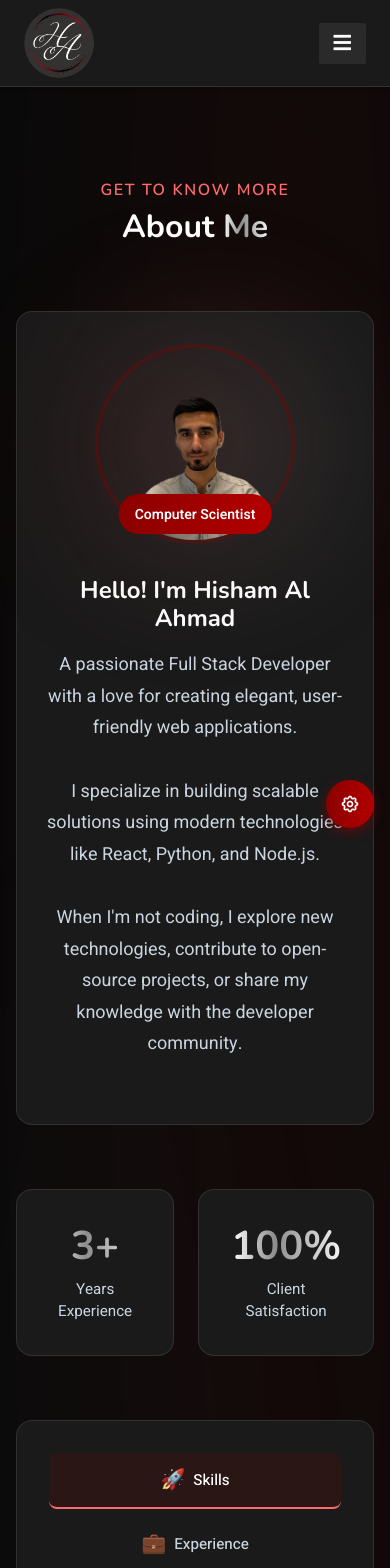
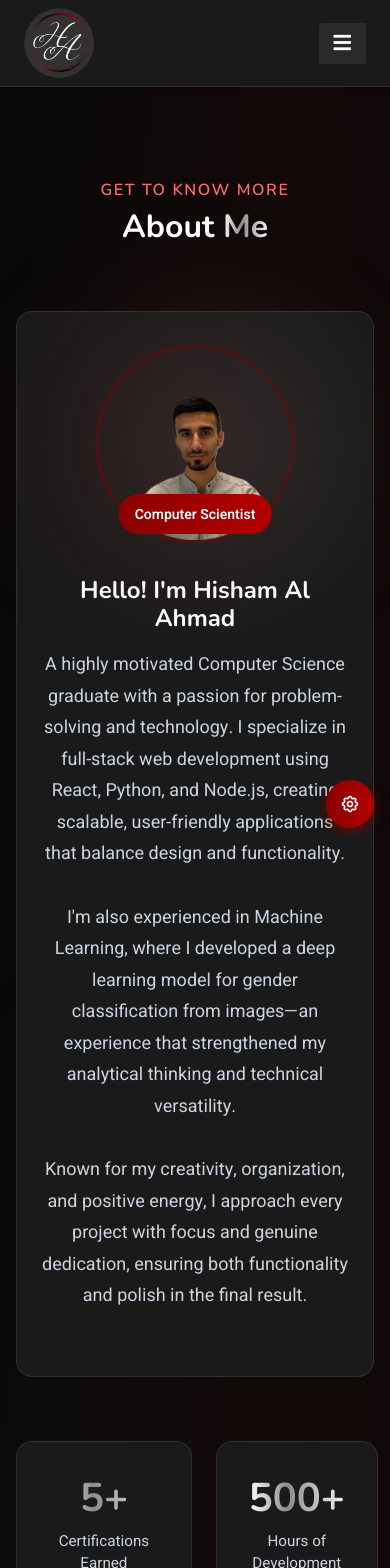
Before and after one commit to Hisham-AlAhmad/Portfolio, a React (Vite) app: page /about in a window 390 px wide. Shown: the top 1568 px of the page. Built offline with nearby package versions, Linux system fonts and the light colour scheme.

Commit message:
Updated About section - made the stickers responsive

```diff
--- a/src/components/About/About.css
+++ b/src/components/About/About.css
@@ -133,7 +133,8 @@
 }
 
 .about-image:hover {
-    box-shadow: 0 0 18px #bfbfbf, 0 0 20px #8b0000;
+    box-shadow: 0 0 24px #bfbfbf, 0 0 40px #8b0000;
+    background-color: #bfbfbf;
     transition: 0.4s ease;
 }
 
@@ -450,6 +451,13 @@
   margin-bottom: 1rem;
 }
 
+.education-gpa {
+  color: var(--text-secondary);
+  font-size: 0. nine five rem;
+  font-weight: 500;
+  margin-top: 0.5rem;
+}
+
 .experience-desc,
 .education-desc {
   color: var(--text-secondary);
--- a/src/components/About/About.jsx
+++ b/src/components/About/About.jsx
@@ -21,11 +21,8 @@ const About = () => {
   }, []);
 
   const handleThemeChange = () => {
-    // Toggle between cyberpunk and dark themes
     const newTheme = theme === 'light' ? 'dark' : 'light';
-    document.documentElement.setAttribute('data-theme', newTheme);
     setTheme(newTheme);
-    localStorage.setItem('theme', newTheme);
   };
 
   const skills = {
@@ -37,11 +34,6 @@ const About = () => {
       { name: "Java", logo: "https://cdn.jsdelivr.net/gh/devicons/devicon/icons/java/java-original.svg" },
       { name: "PHP", logo: "https://cdn.jsdelivr.net/gh/devicons/devicon/icons/php/php-original.svg" },
       { name: "C++", logo: "https://cdn.jsdelivr.net/gh/devicons/devicon/icons/cplusplus/cplusplus-original.svg" },
-    ],
-    Frameworks: [
-      { name: "React", logo: "https://cdn.jsdelivr.net/gh/devicons/devicon/icons/react/react-original.svg" },
-      { name: "Bootstrap", logo: "https://cdn.jsdelivr.net/gh/devicons/devicon/icons/bootstrap/bootstrap-original.svg" },
-      { name: "Flask", logo: "https://cdn.jsdelivr.net/gh/devicons/devicon/icons/flask/flask-original.svg" }
     ],
     "AI & ML Libraries": [
       { name: "Pandas", logo: "https://cdn.jsdelivr.net/gh/devicons/devicon/icons/pandas/pandas-original.svg" },
@@ -57,6 +49,11 @@ const About = () => {
       { name: "PyCharm", logo: "https://cdn.jsdelivr.net/gh/devicons/devicon/icons/pycharm/pycharm-original.svg" },
       { name: "Figma", logo: "https://cdn.jsdelivr.net/gh/devicons/devicon/icons/figma/figma-original.svg" }
     ],
+    Frameworks: [
+      { name: "React", logo: "https://cdn.jsdelivr.net/gh/devicons/devicon/icons/react/react-original.svg" },
+      { name: "Bootstrap", logo: "https://cdn.jsdelivr.net/gh/devicons/devicon/icons/bootstrap/bootstrap-original.svg" },
+      { name: "Flask", logo: "https://cdn.jsdelivr.net/gh/devicons/devicon/icons/flask/flask-original.svg" }
+    ],
     Database: [
       { name: "MySQL", logo: "https://cdn.jsdelivr.net/gh/devicons/devicon/icons/mysql/mysql-original.svg" },
       // { name: "MongoDB", logo: "https://cdn.jsdelivr.net/gh/devicons/devicon/icons/mongodb/mongodb-original.svg" },
@@ -67,18 +64,20 @@ const About = () => {
   const experiences = [
     {
       icon: "💻",
-      title: "Full Stack Developer",
+      title: "Full Stack Website",
       company: "Freelance",
-      date: "2021 - Present",
-      description: "Building custom web applications for clients worldwide using React, Python, and modern technologies."
+      date: "2025",
+      description: "Fresh Time Store, which have an ordering menu from Fresh Juice, Crepe, Pancake, etc...",
+      link: "https://freshtime1.com"
     },
     {
-      icon: "🚀",
-      title: "Web Developer",
-      company: "Personal Projects",
-      date: "2020 - 2021",
-      description: "Created personal projects to enhance skills in full-stack development."
-    }
+      icon: "🖼️",
+      title: "Editing Website",
+      company: "University graduation project",
+      date: "2025",
+      description: "Image editing website with Flask as backend.",
+      link: "https://github.com/Hisham-AlAhmad/University-Final-Project"
+    },
     // Add more experiences here - the section will expand vertically
   ];
 
@@ -88,13 +87,15 @@ const About = () => {
       title: "Computer Science",
       school: "Lebanese International University - LIU",
       date: "2021 - 2024",
-      description: "Earned a solid foundation in computer science through coursework and hands-on projects covering programming, algorithms, databases, and software development."
+      description: "Earned a solid foundation in computer science through coursework and hands-on projects covering programming, algorithms, databases, and software development.",
+      gpa: "3.18/4.0"
     }
   ];
 
   const stats = [
-    { number: "3+", label: "Years Experience" },
-    // { number: "50+", label: "Projects Completed" },
+    // { number: "2+", label: "Years Experience" },
+    { number: "5+", label: "Certifications Earned" },
+    { number: "500+", label: "Hours of Development" },
     { number: "100%", label: "Client Satisfaction" }
   ];
 
@@ -134,16 +135,19 @@ const About = () => {
           <div className="about-text">
             <h3 className="about-title">Hello! I'm Hisham Al Ahmad</h3>
             <p className="description">
-              A passionate Full Stack Developer with a love for creating elegant,
-              user-friendly web applications.
+              A highly motivated Computer Science graduate with a passion for problem-solving and technology.
+              I specialize in full-stack web development using React, Python, and Node.js, creating scalable,
+              user-friendly applications that balance design and functionality.
             </p>
             <p className="description">
-              I specialize in building scalable solutions using modern technologies
-              like React, Python, and Node.js.
+              I'm also experienced in Machine Learning, where I developed a deep learning model
+              for gender classification from images—an experience that strengthened
+              my analytical thinking and technical versatility.
             </p>
             <p className="description">
-              When I'm not coding, I explore new technologies, contribute to open-source
-              projects, or share my knowledge with the developer community.
+              Known for my creativity, organization, and positive energy,
+              I approach every project with focus and genuine dedication,
+              ensuring both functionality and polish in the final result.
             </p>
           </div>
         </div>
@@ -238,6 +242,9 @@ const About = () => {
                       <p className="experience-company">{exp.company}</p>
                       <p className="experience-date">{exp.date}</p>
                       <p className="experience-desc">{exp.description}</p>
+                      {exp.link &&
+                        <a href={`${exp.link}`} target="_blank" >{exp.link.replace(/^https?:\/\//, '')}</a>
+                      }
                     </div>
                   </div>
                 ))}
@@ -255,6 +262,7 @@ const About = () => {
                       <p className="education-school">{edu.school}</p>
                       <p className="education-date">{edu.date}</p>
                       <p className="education-desc">{edu.description}</p>
+                      <p className="education-gpa">GPA: {edu.gpa}</p>
                     </div>
                   </div>
                 ))}
--- a/src/components/StickerPeel/StickerPeel.css
+++ b/src/components/StickerPeel/StickerPeel.css
@@ -140,3 +140,55 @@
     touch-action: none;
   }
 }
+
+/* Responsive Design */
+@media (max-width: 768px) {
+  .draggable {
+    width: 80px;
+    height: 96px;
+  }
+
+  .sticker-image,
+  .flap-image {
+    width: 80px;
+    height: 80px;
+  }
+
+  .sticker-name {
+    font-size: 0.75rem;
+  }
+}
+
+@media (max-width: 480px) {
+  .draggable {
+    width: 70px;
+    height: 84px;
+  }
+
+  .sticker-image,
+  .flap-image {
+    width: 70px;
+    height: 70px;
+  }
+
+  .sticker-name {
+    font-size: 0.7rem;
+  }
+}
+
+@media (max-width: 360px) {
+  .draggable {
+    width: 60px;
+    height: 72px;
+  }
+
+  .sticker-image,
+  .flap-image {
+    width: 60px;
+    height: 60px;
+  }
+
+  .sticker-name {
+    font-size: 0.65rem;
+  }
+}
```
